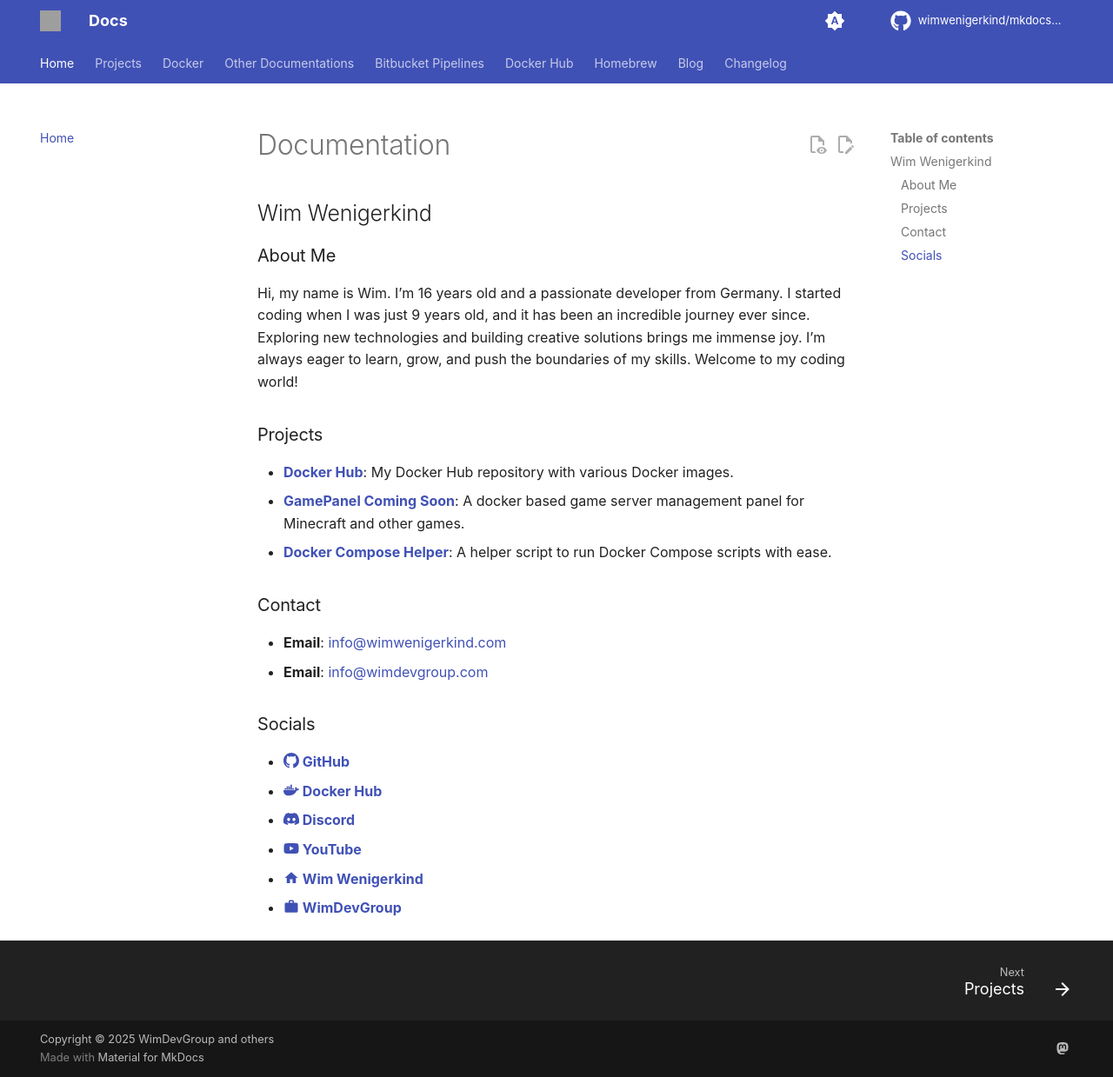
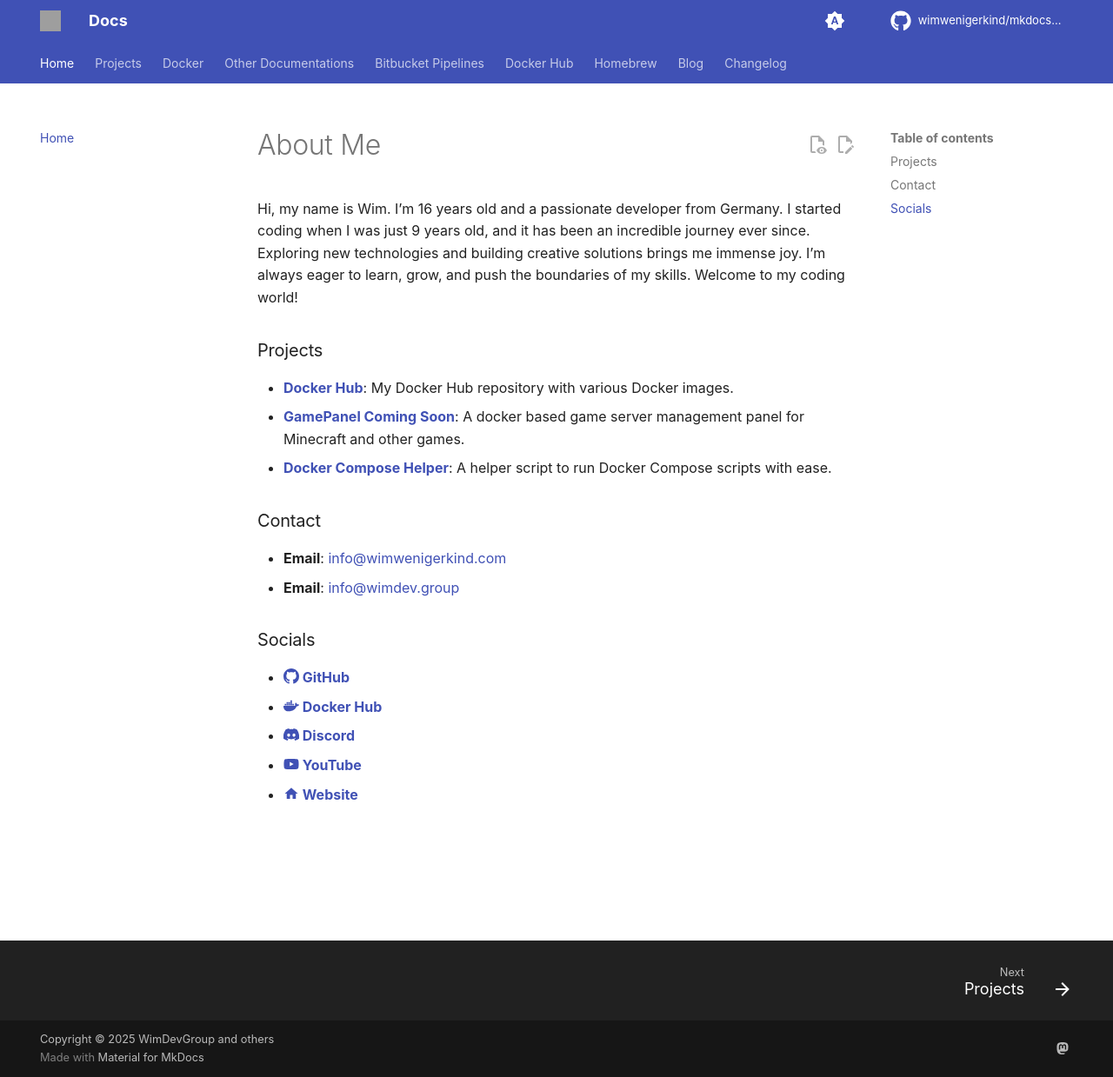
Before and after one commit to wimwenigerkind/mkdocs-wim-wenigerkind, an MkDocs documentation site: the page built from docs/index.md, in a window 1280 px wide and 1239 px high. Shown: the whole window at 87% size. Built offline with MkDocs 1.6.1 and Material for MkDocs 9.7.7, drawn with Linux system fonts in a browser that asks for light colours; some web fonts are replaced; comment, search, counter and statistics services are not loaded; the version menu is left out; grey boxes are pictures that could not be loaded.

Commit message:
refactor: simplify About Me section and update contact email

```diff
--- a/docs/index.md
+++ b/docs/index.md
@@ -1,8 +1,4 @@
-# Documentation
-
-## Wim Wenigerkind
-
-### About Me
+# About Me
 Hi, my name is Wim. I’m 16 years old and a passionate developer from Germany. I started coding when I was just 9 years old, and it has been an incredible journey ever since. Exploring new technologies and building creative solutions brings me immense joy. I’m always eager to learn, grow, and push the boundaries of my skills. Welcome to my coding world!
 
 ### Projects
@@ -12,12 +8,11 @@ Hi, my name is Wim. I’m 16 years old and a passionate developer from Germany.
 
 ### Contact
 - **Email**: [info@wimwenigerkind.com](mailto:info@wimwenigerkind.com)
-- **Email**: [info@wimdevgroup.com](mailto:info@wimdevgroup.com)
+- **Email**: [info@wimdev.group](mailto:info@windev.group)
 
 ### Socials
 - **[:octicons-mark-github-16: GitHub](https://github.com/wimwenigerkind)**
 - **[:fontawesome-brands-docker: Docker Hub](https://hub.docker.com/u/wimdevgroup)**
 - **[:fontawesome-brands-discord: Discord](https://discord.gg/GqyHCNXnhe)**
 - **[:fontawesome-brands-youtube: YouTube](https://youtube.com/@wimwenigerkind)**
-- **[:material-home: Wim Wenigerkind](https://wimwenigerkind.com)**
-- **[:material-briefcase: WimDevGroup](https://wimdevgroup.com)**
+- **[:material-home: Website](https://wimwenigerkind.com)**
```
